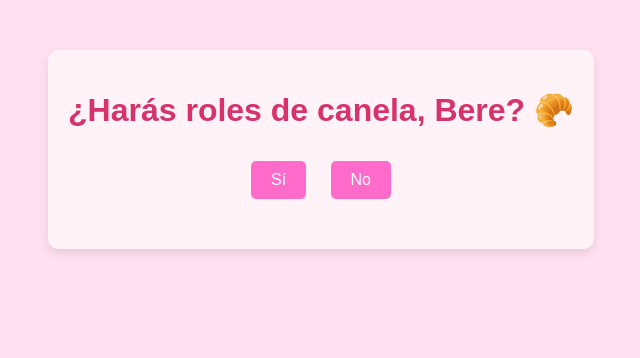
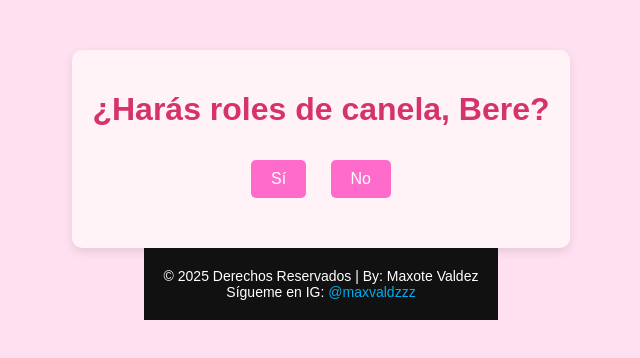
Before and after one commit to MAX0T3/Bere, a plain HTML site: page index.html in a window 1280 px wide. Shown: the whole page, without its empty margins (319-959 px from the left). Drawn offline with nearby package versions, Linux system fonts and the light colour scheme.

Commit message:
Update index.html

```diff
--- a/index.html
+++ b/index.html
@@ -8,17 +8,22 @@
 </head>
 <body>
     <div class="container">
-        <h1>¿Harás roles de canela, Bere? 🥐</h1>
+        <h1>¿Harás roles de canela, Bere?</h1>
         <button id="yesBtn">Sí</button>
         <button id="noBtn">No</button>
         <p id="response"></p>
     </div>
     <!-- Contenedor del juego oculto -->
     <div id="dino-game-container" style="display: none;">
-        <h2>¡Muy bien, Bere! Ahora juega un rato 😄</h2>
+        <h2>¡Muy bien, Bere! Ahora juega un rato </h2>
         <iframe id="dino-game" src="https://chromedino.com/" title="Dino Game"></iframe>
     </div>
     <script src="https://cdn.jsdelivr.net/npm/canvas-confetti@1.4.0/dist/confetti.browser.min.js"></script>
     <script src="script.js"></script>
 </body>
 </html>
+
+<footer style="text-align: center; padding: 20px; background-color: #111; color: white; font-family: Arial, sans-serif; font-size: 14px;">
+  © 2025 Derechos Reservados | By: Maxote Valdez<br>
+  Sígueme en IG: <a href="https://instagram.com/maxvaldzzz" target="_blank" style="color: #00acee; text-decoration: none;">@maxvaldzzz</a>
+</footer>
```
